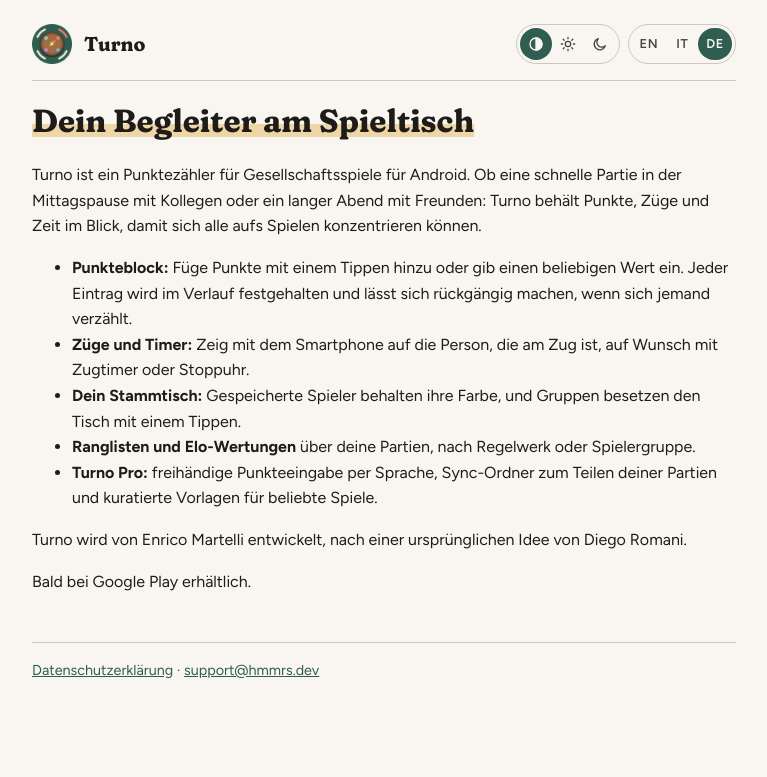
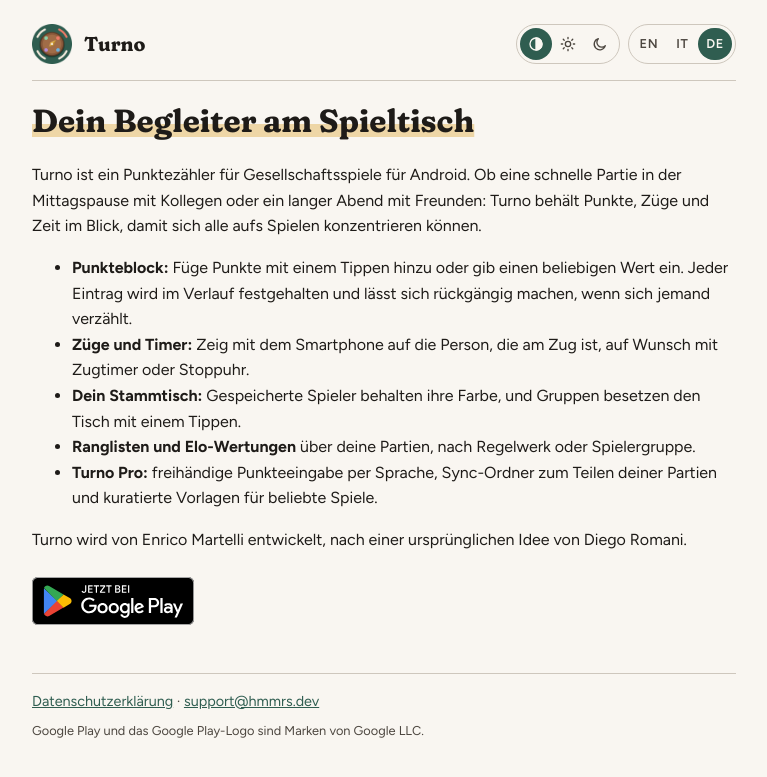
Before and after one commit to hmmrs-dev/hmmrs-dev.github.io, a Jekyll site: the page built from turno/de/index.md, in a window 1280 px wide. Shown: the top 777 px of the page, without its empty margins (256-1023 px from the left). Built offline with Jekyll 4.4.1, drawn with Linux system fonts in a browser that asks for light colours.

Commit message:
Show the Google Play badge on Turno's German page
The German page links to Google Play with Google's German badge (Jetzt bei
Google Play), as the English and Italian ones do since the badge was
added, and shows Google's trademark notice in German in its footer.

Co-Authored-By: Claude Opus 5.5 <noreply@anthropic.com>

```diff
--- a/turno/de/index.md
+++ b/turno/de/index.md
@@ -8,6 +8,7 @@ translations:
   it: /turno/it/
 privacy_url: /turno/de/privacy/
 privacy_label: Datenschutzerklärung
+google_play_notice: Google Play und das Google Play-Logo sind Marken von Google LLC.
 ---
 
 # Dein Begleiter am Spieltisch
@@ -28,4 +29,6 @@ Blick, damit sich alle aufs Spielen konzentrieren können.
 
 Turno wird von {{ site.developer }} entwickelt, nach einer ursprünglichen Idee von Diego Romani.
 
-Bald bei Google Play erhältlich.
+<p class="google-play">
+  <a href="{{ site.google_play.turno }}"><img src="{{ '/assets/google-play/de.svg' | relative_url }}" alt="Jetzt bei Google Play" width="239" height="71"></a>
+</p>
```
Also changed, not shown: assets/google-play/de.svg (added).
